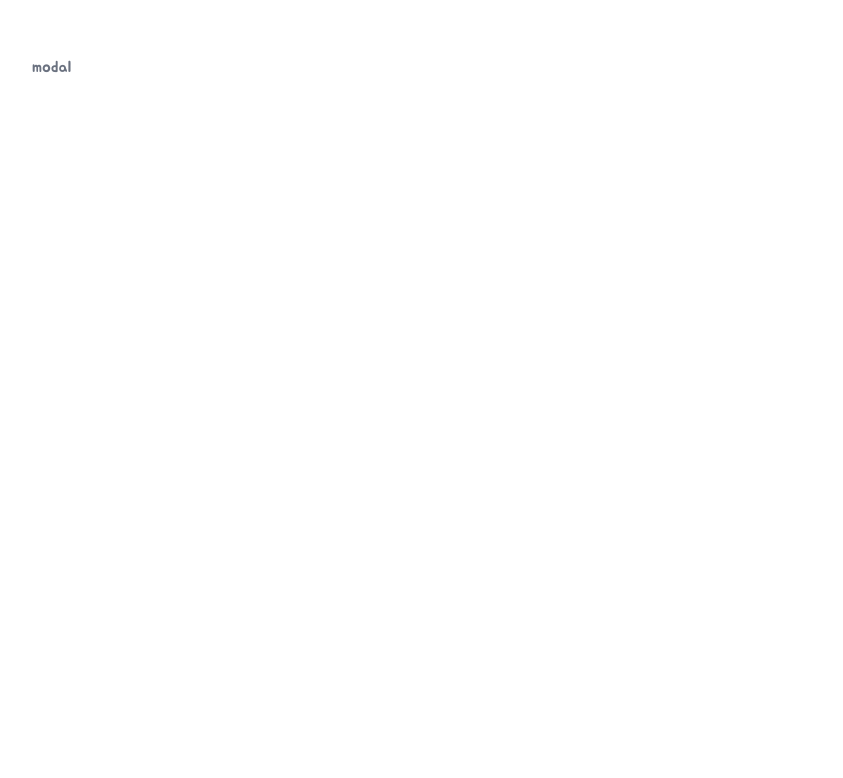
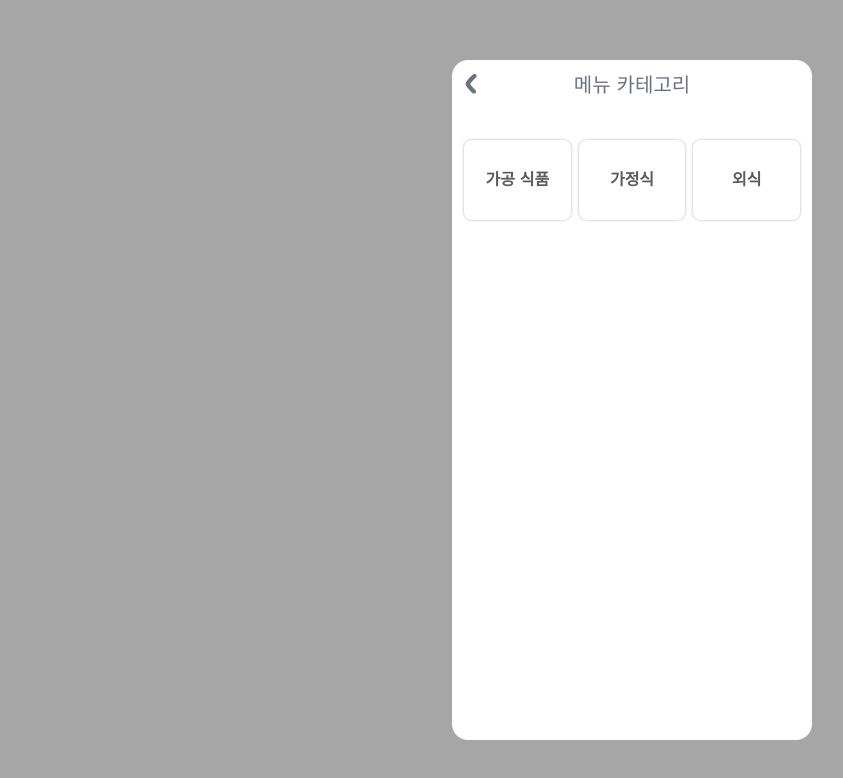
Before and after one commit to mealmory/mealmory_fe, a Next.js app: page /mealplan/add/division in a window 1280 px wide. Shown: the top 778 px of the page, without its empty margins (8-851 px from the left). Built offline with nearby package versions, Linux system fonts and the light colour scheme.

Commit message:
메뉴 카테고리 선택 modal, page 생성

```diff
--- /dev/null
+++ b/src/app/(sub)/@modal/(.)mealplan/add/division/page.tsx
@@ -0,0 +1,10 @@
+import DivisionSelectComponent from "@/components/modal/division/DivistionSelectComponent";
+import Modal from "@/components/modal/Modal";
+
+export default function DivisionModalPage() {
+  return (
+    <Modal>
+      <DivisionSelectComponent />
+    </Modal>
+  );
+}
--- a/src/app/(sub)/mealplan/add/division/page.tsx
+++ b/src/app/(sub)/mealplan/add/division/page.tsx
@@ -1,3 +1,11 @@
+import DivisionSelectComponent from "@/components/modal/division/DivistionSelectComponent";
+
 export default function CategorySelectPage() {
-  return <div>modal</div>;
+  return (
+    <div className="bg-black bg-opacity-35 fixed left-0 top-0 w-screen h-screen flex justify-center items-center">
+      <div className="w-full h-full md:w-[360px] sm:h-[680px] overflow-y-scroll bg-white dark:bg-cusdark sm:rounded-2xl">
+        <DivisionSelectComponent />
+      </div>
+    </div>
+  );
 }
```
